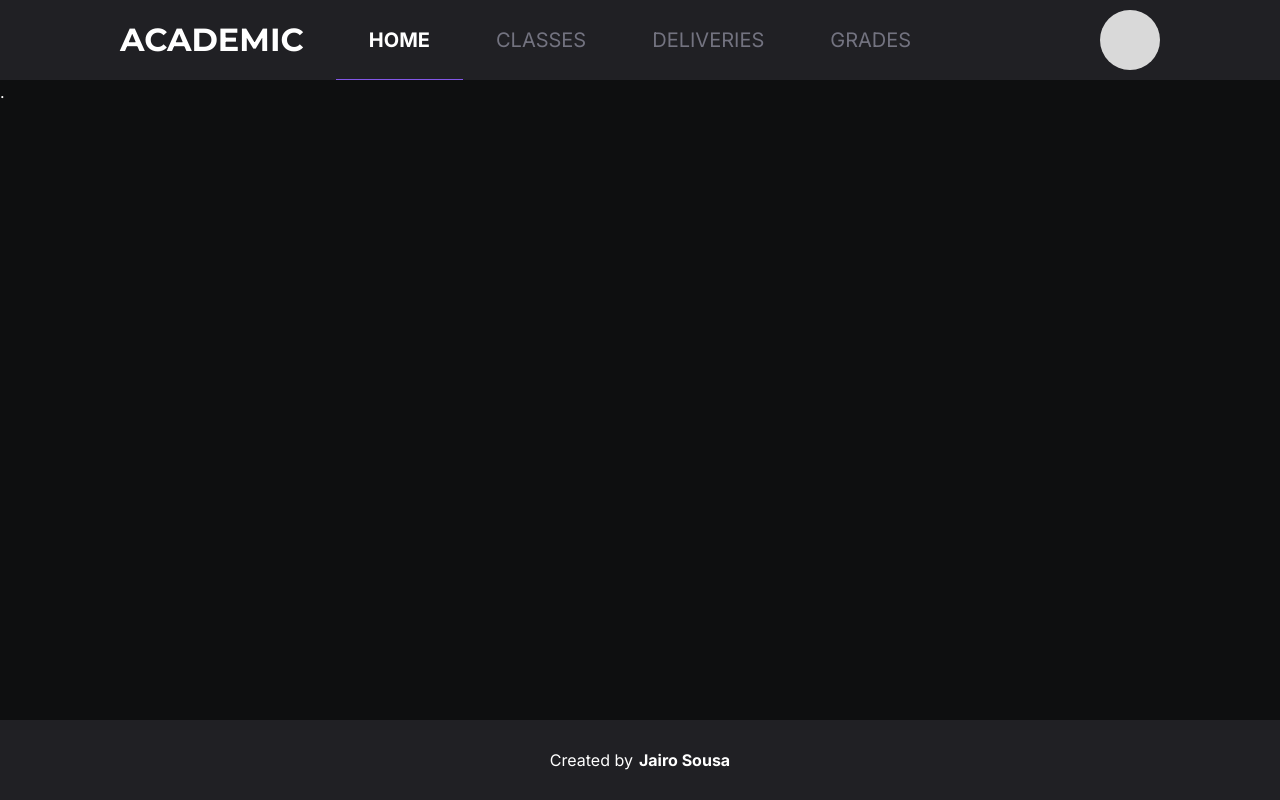
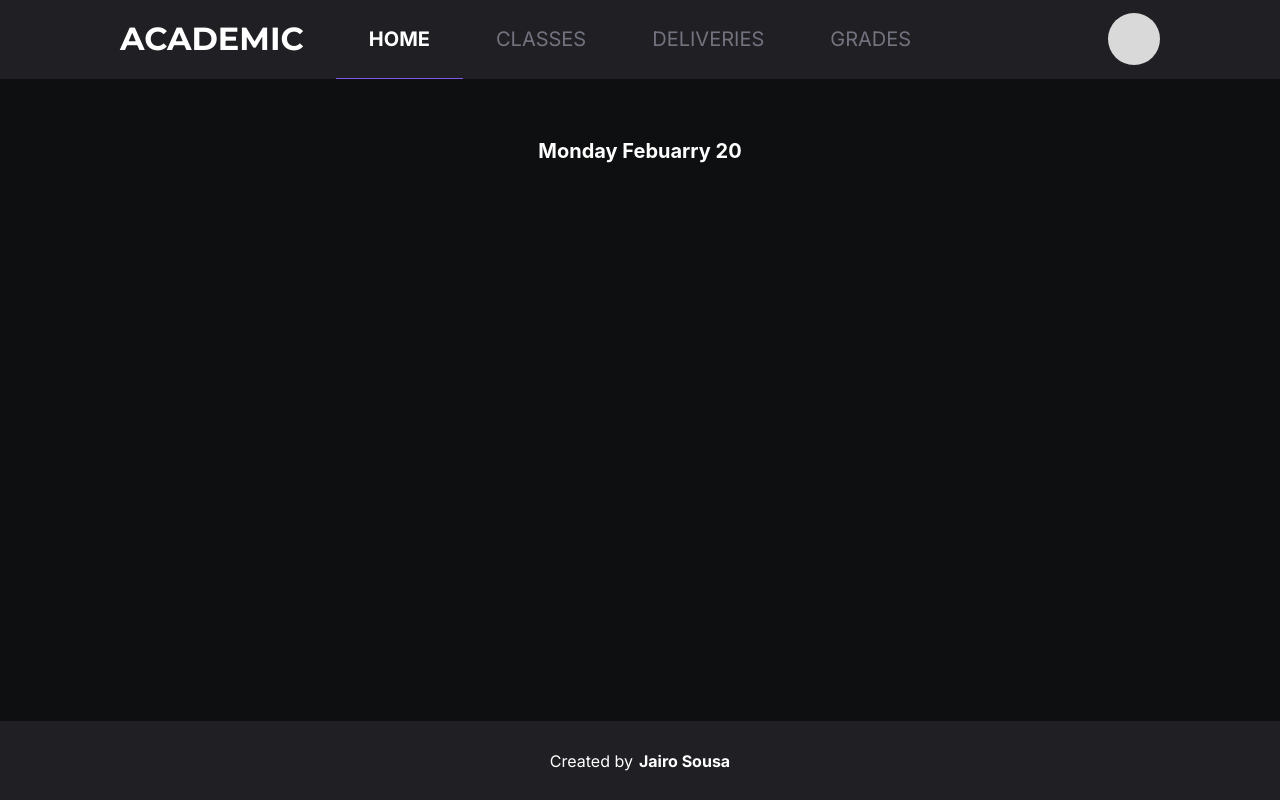
Before and after one commit to jairo-sousa/academic-tool, a React (Vite) app: page / in a window 1280 px wide. Built offline with nearby package versions, Linux system fonts and the light colour scheme.

Commit message:
style: set Home

```diff
--- a/src/App.tsx
+++ b/src/App.tsx
@@ -1,11 +1,12 @@
 import { Footer } from "./components/Footer";
 import { Header } from "./components/Header";
+import { Home } from "./routes/Home";
 
 export function App() {
 	return (
 		<>
 			<Header />
-			<p style={{ height: "100%" }}>.</p>
+			<Home />
 			<Footer />
 		</>
 	);
--- a/src/components/Footer.tsx
+++ b/src/components/Footer.tsx
@@ -5,6 +5,7 @@ export function Footer() {
 		<Flex
 			as="footer"
 			h="10rem"
+			w="100%"
 			bg="#202024"
 			align="center"
 			justify="center"
--- a/src/components/Header.tsx
+++ b/src/components/Header.tsx
@@ -19,8 +19,8 @@ export function Header() {
 				pos="absolute"
 				right="12rem"
 				bg="#D9D9D9"
-				w="6rem"
-				h="6rem"
+				w="5.2rem"
+				h="5.2rem"
 				borderRadius="50%"
 			></Box>
 		</Flex>
--- /dev/null
+++ b/src/routes/Home.tsx
@@ -0,0 +1,18 @@
+import { Flex, Heading } from "@chakra-ui/react";
+
+export function Home() {
+	return (
+		<Flex
+			height="100%"
+			w="85%"
+			pt="6rem"
+			direction="column"
+			align="center"
+			gap="6rem"
+		>
+			<Heading as="h3" fontSize="2rem">
+				Monday Febuarry 20
+			</Heading>
+		</Flex>
+	);
+}
--- a/src/styles/global.css
+++ b/src/styles/global.css
@@ -19,4 +19,5 @@ body,
 	color: #ffffff;
 
 	flex-direction: column;
+	align-items: center;
 }
```
